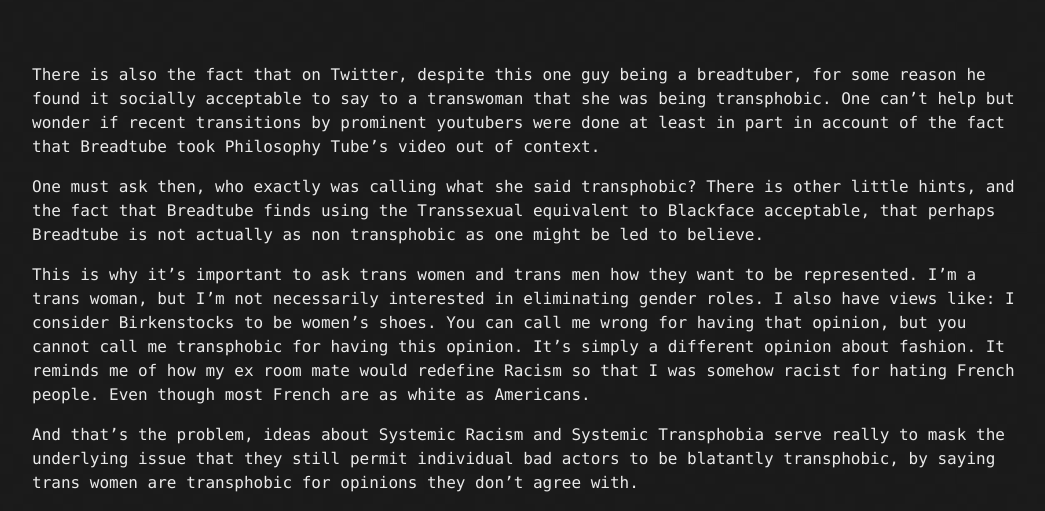
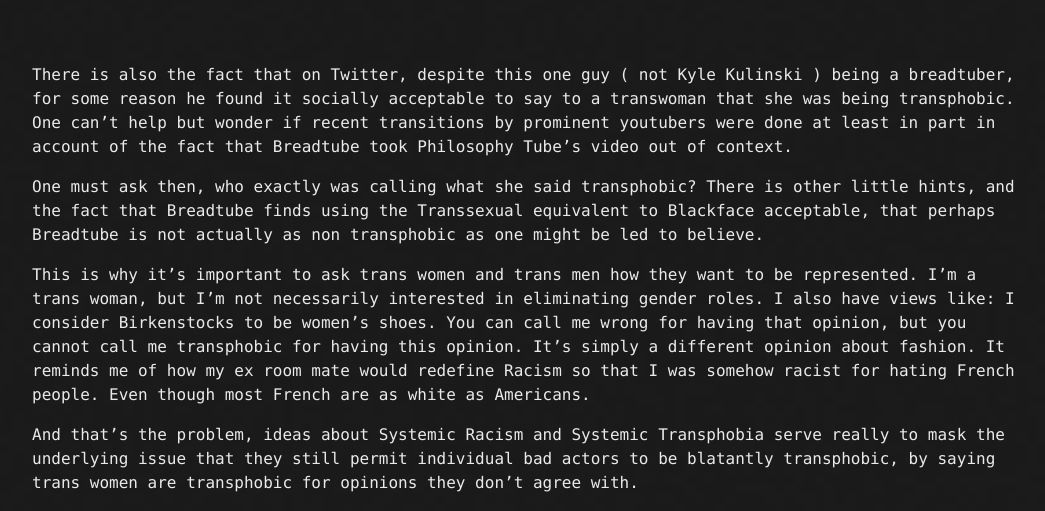
Before and after one commit to LWFlouisa/Weavercast, a Jekyll site: the page built from _posts/2021-04-04-whyinolongerbelievebreadtubeisagainsttransphobia.md, in a window 1280 px wide. Shown: the part 831-1342 px from the top of the page, without its empty margins (108-1153 px from the left). Built offline with Jekyll 4.4.1, drawn with Linux system fonts in a browser that asks for light colours; grey boxes are pictures that could not be loaded.

Commit message:
Update 2021-04-04-whyinolongerbelievebreadtubeisagainsttransphobia.md

```diff
--- a/_posts/2021-04-04-whyinolongerbelievebreadtubeisagainsttransphobia.md
+++ b/_posts/2021-04-04-whyinolongerbelievebreadtubeisagainsttransphobia.md
@@ -9,7 +9,7 @@
 Here is a Secular Talk to give an idea of what I mean:
 <iframe width="560" height="315" src="https://www.youtube.com/embed/NnJ3Yc5IGmc" title="YouTube video player" frameborder="0" allow="accelerometer; autoplay; clipboard-write; encrypted-media; gyroscope; picture-in-picture" allowfullscreen></iframe><br />
 
-There is also the fact that on Twitter, despite this one guy being a breadtuber, for some reason he found it socially acceptable to say to a transwoman that she was being transphobic. One can't help but wonder if recent transitions by prominent youtubers were done at least in part in account of the fact that Breadtube took Philosophy Tube's video out of context.
+There is also the fact that on Twitter, despite this one guy ( not Kyle Kulinski ) being a breadtuber, for some reason he found it socially acceptable to say to a transwoman that she was being transphobic. One can't help but wonder if recent transitions by prominent youtubers were done at least in part in account of the fact that Breadtube took Philosophy Tube's video out of context.
 
 One must ask then, who exactly was calling what she said transphobic? There is other little hints, and the fact that Breadtube finds using the Transsexual equivalent to Blackface acceptable, that perhaps Breadtube is not actually as non transphobic as one might be led to believe.
 
```
